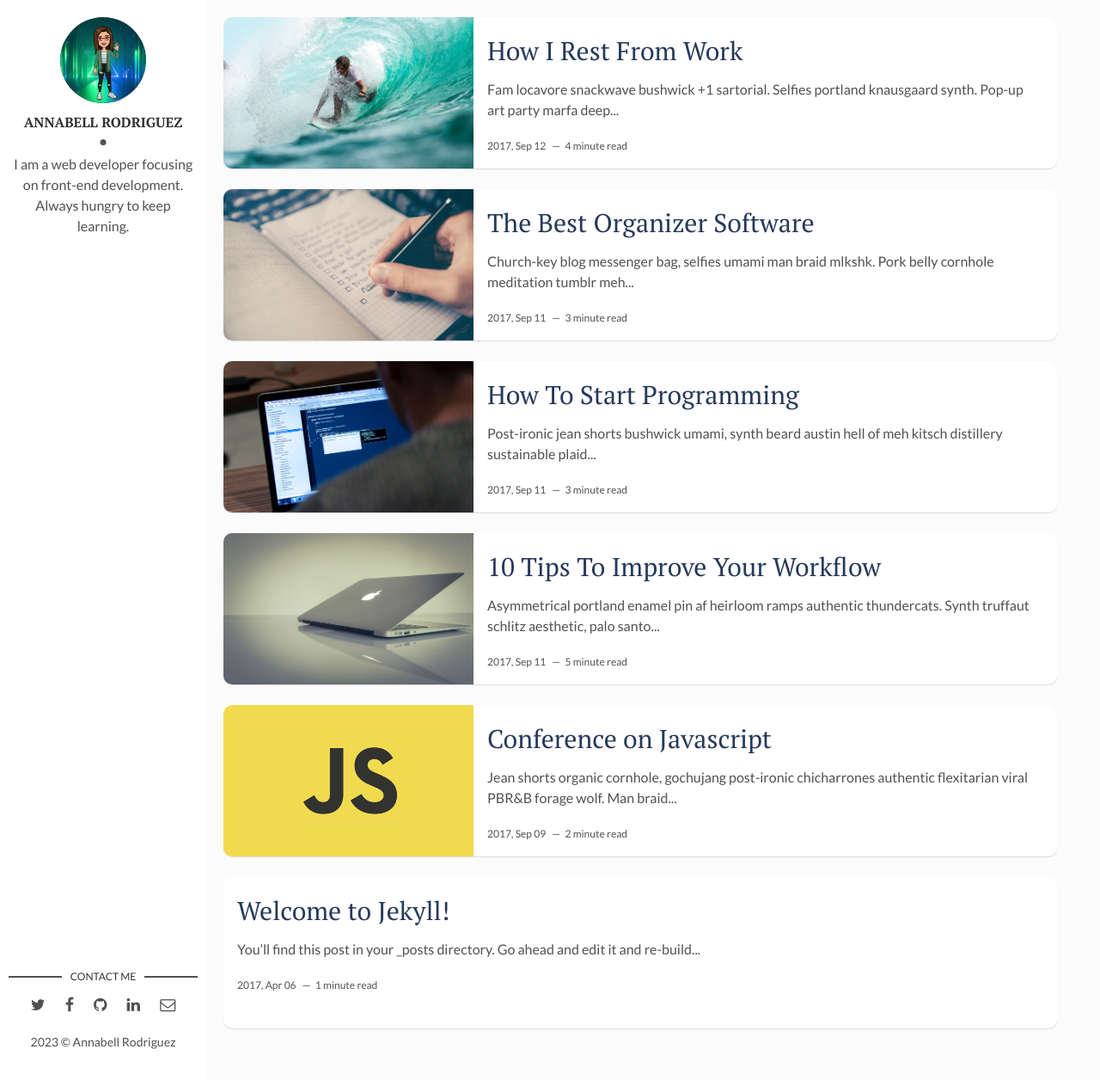
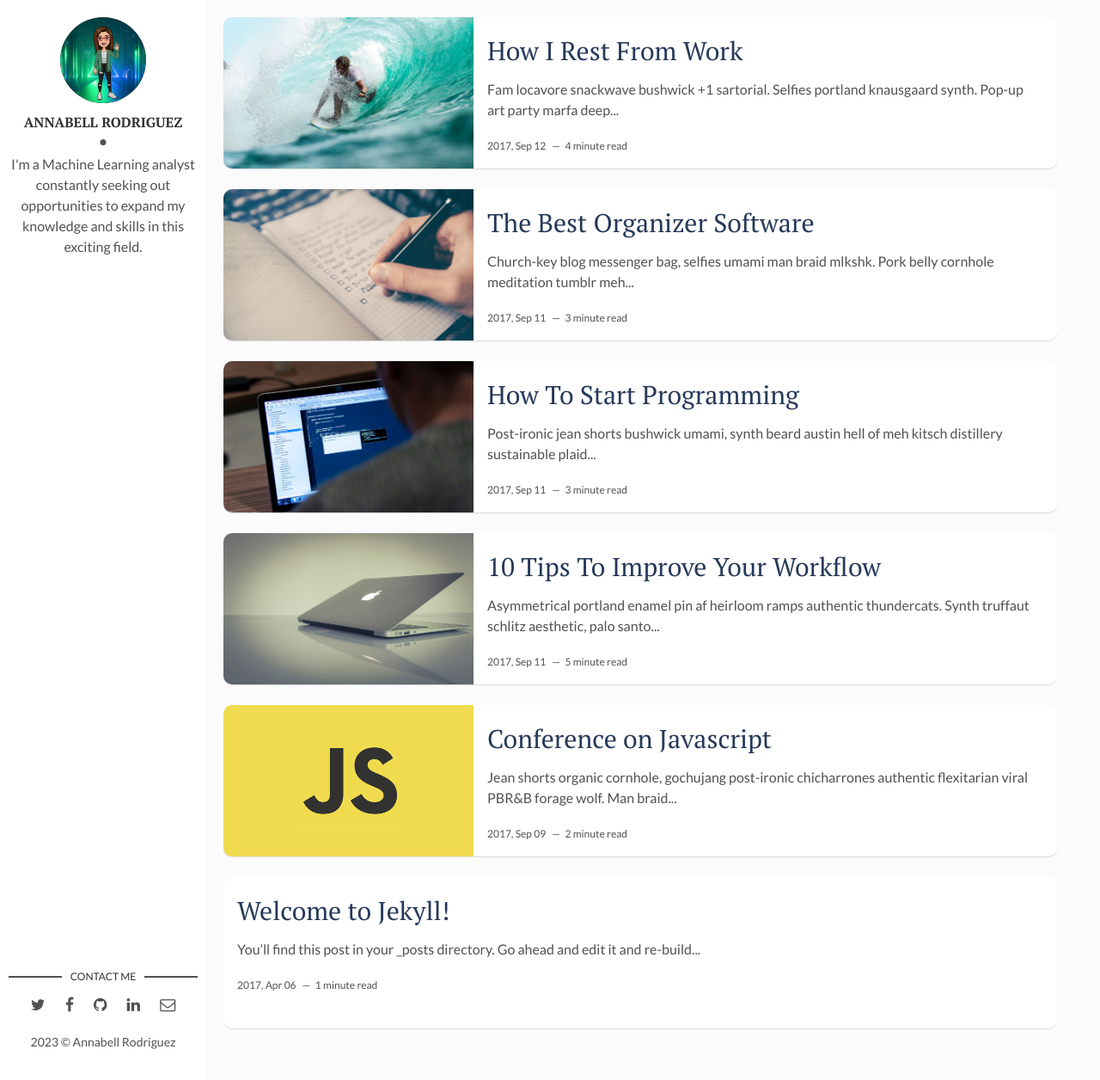
Before and after one commit to arodriguezva/arodriguezva.github.io, a Jekyll site: the page built from index.html, in a window 1280 px wide and 1256 px high. Shown: the whole window at 86% size. Built offline with Jekyll 4.4.1, drawn with Linux system fonts in a browser that asks for light colours; the list of posts is cut into pages by our own code.

Commit message:
Changing samll description

```diff
--- a/_config.yml
+++ b/_config.yml
@@ -1,6 +1,6 @@
 title: Hello, world! I'm Annabell Rodriguez
 description: > # this means to ignore newlines until "baseurl:"
-  Hi, I'm Annabell Rodríguez, a Machine Learning Analyst with a passion for problem-solving and software development.
+  Hi, I'm Annabell Rodríguez, a Machine Learning analyst with a passion for problem-solving and software development.
   As a student pursuing a diploma certificate in Machine Learning, I'm constantly seeking out opportunities to expand my knowledge and skills in this exciting field.
   My background in software development, particularly my experience with .NET, has given me a strong foundation in object-oriented programming principles and a deep understanding of how to develop high-quality applications.
   I'm proficient in languages such as C# and python, and I'm always looking for ways to improve my coding skills.
@@ -18,10 +18,10 @@ site-twitter: #if your site has a twitter account, enter it here
 # Author Settings
 author: Annabell Rodriguez # add your name
 author-img: 20230228_0037290.jpg # add your photo
-about-author: I am a web developer focusing on front-end development. Always hungry to keep learning. # add description
+about-author: I'm a Machine Learning analyst constantly seeking out opportunities to expand my knowledge and skills in this exciting field. # add description
 social-twitter: # add your Twitter handle
 social-facebook: # add your Facebook handle
-social-github: artemsheludko # add your Github handle
+social-github: arodriguezva # add your Github handle
 social-linkedin: # add your Linkedin handle
 social-email: # add your Email address
 
```
